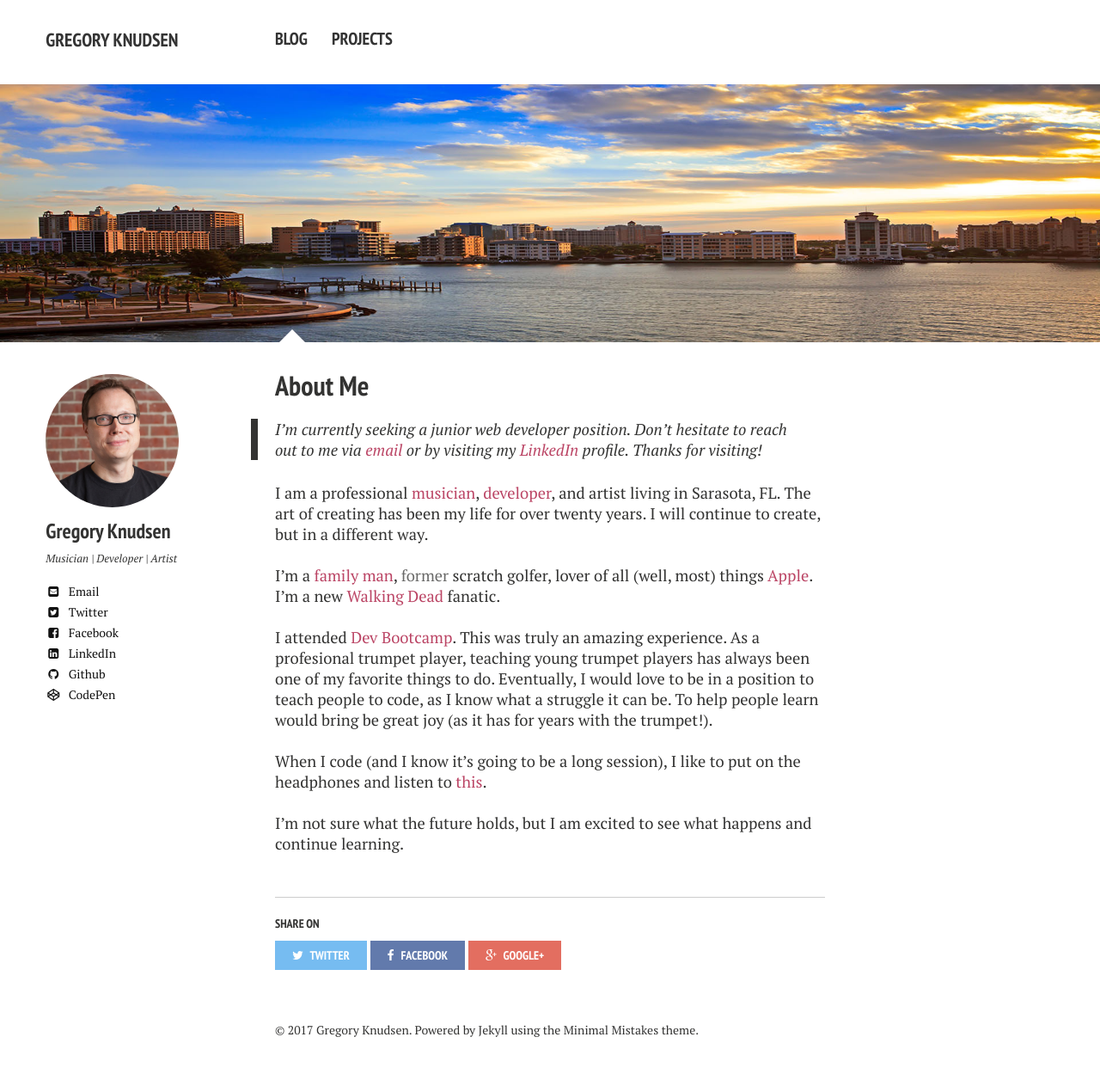
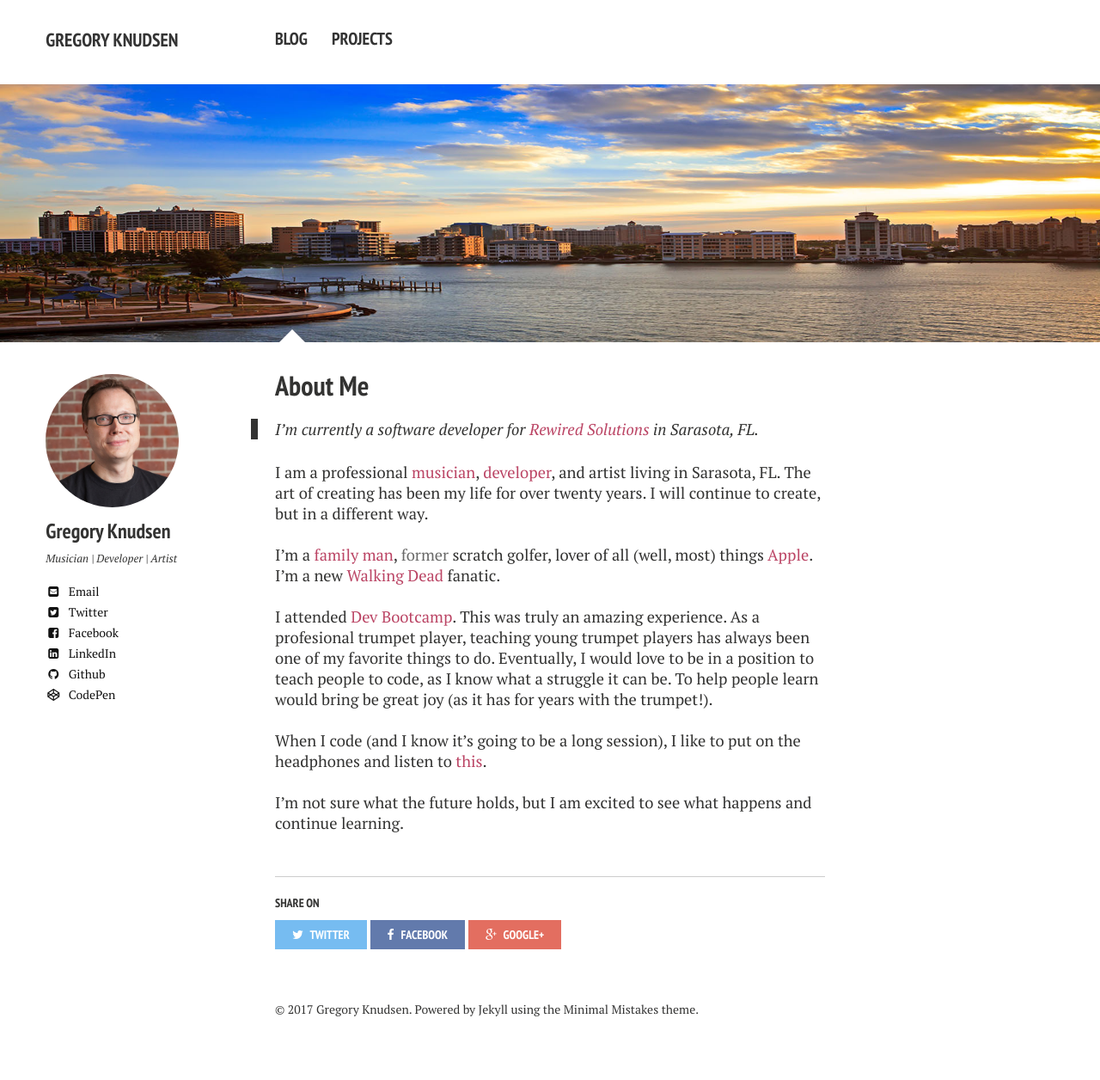
Before and after one commit to gregknudsen/gregknudsen.github.io, a Jekyll site: the page built from about/index.md, in a window 1280 px wide. Shown: the whole page at 86% size. Built offline with Jekyll 4.4.1, drawn with Linux system fonts in a browser that asks for light colours; nearby versions of some CDN libraries; after the commit the page ends 1232 px from its top, so only the background shows below that.

Commit message:
add employment info to about page

```diff
--- a/about/index.md
+++ b/about/index.md
@@ -8,7 +8,7 @@ image:
   feature: sarasotaSkyline.jpg
 ---
 
-> I'm currently seeking a junior web developer position. Don't hesitate to reach out to me via [email](mailto:dev.artist15@gmail.com) or by visiting my [LinkedIn](https://www.linkedin.com/pub/gregory-knudsen/41/b33/64){:target="_blank"} profile. Thanks for visiting!
+> I'm currently a software developer for [Rewired Solutions](https://www.rewired.solutions) in Sarasota, FL.
 
 I am a professional [musician](http://www.sarasotaorchestra.org/our-musicians/trumpet/greg-knudsen?referer=trombinoscope){:target="_blank"}, [developer](http://www.github.com/gregknudsen){:target="_blank"}, and artist living in Sarasota, FL. The art of creating has been my life for over twenty years. I will continue to create, but in a different way.<br><br>
 I'm a [family man](http://imgur.com/V0moQQZ){:target="_blank"}, <span id="former">former</span> scratch golfer, lover of all (well, most) things [Apple](http://www.apple.com){:target="_blank"}. I'm a new [Walking Dead](http://www.amc.com/shows/the-walking-dead) fanatic.<br><br>
```
